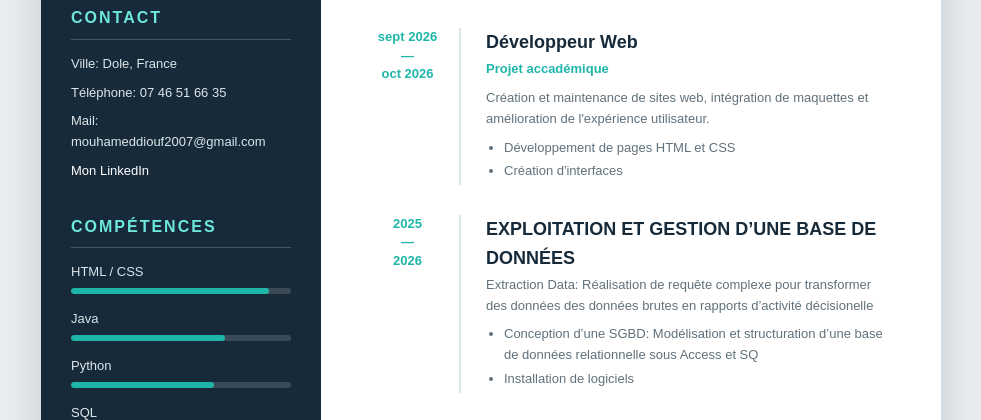
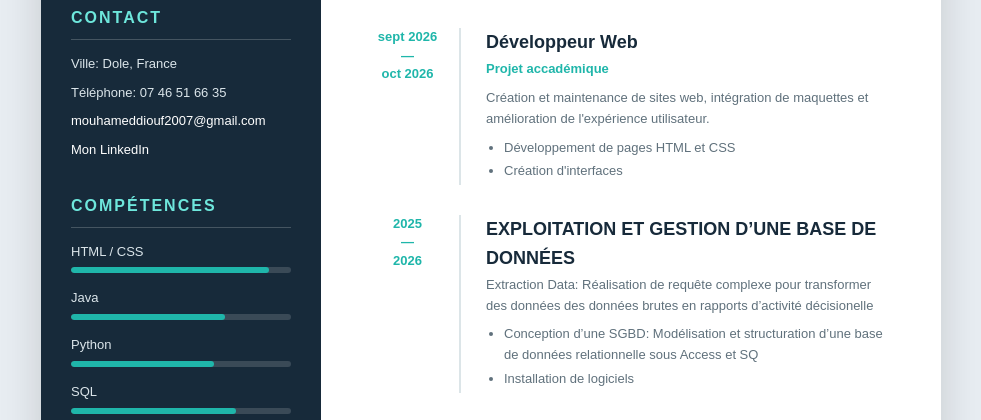
Before and after one commit to mamadoudiouf20070811-dotcom/thesith, a plain HTML site: page index.html in a window 1280 px wide. Shown: the part 329-749 px from the top of the page, without its empty margins (149-1130 px from the left). Drawn offline with Linux system fonts and the light colour scheme.

Commit message:
Make email address clickable in contact section

```diff
--- a/index.html
+++ b/index.html
@@ -26,7 +26,7 @@
 
                 <p>Ville: Dole, France</p>
                 <p>Téléphone: 07 46 51 66 35 </p>
-                <p>Mail: mouhameddiouf2007@gmail.com</p>
+                <p><a href="mailto: mouhameddiouf2007@gmail.com"> mouhameddiouf2007@gmail.com</a></p>
                 <p>
   <p>
      <a href="https://www.linkedin.com/in/mamadou-diouf-54718b38a/">
```
